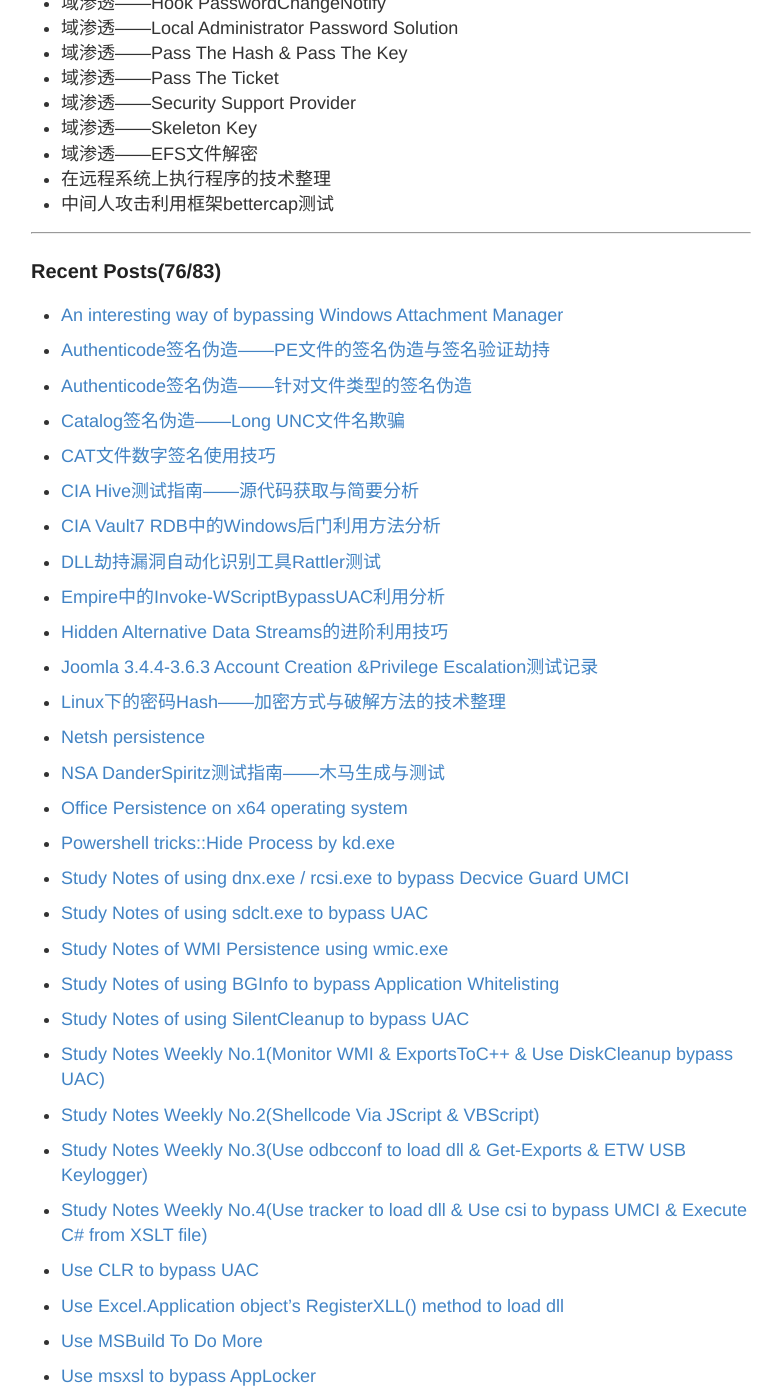
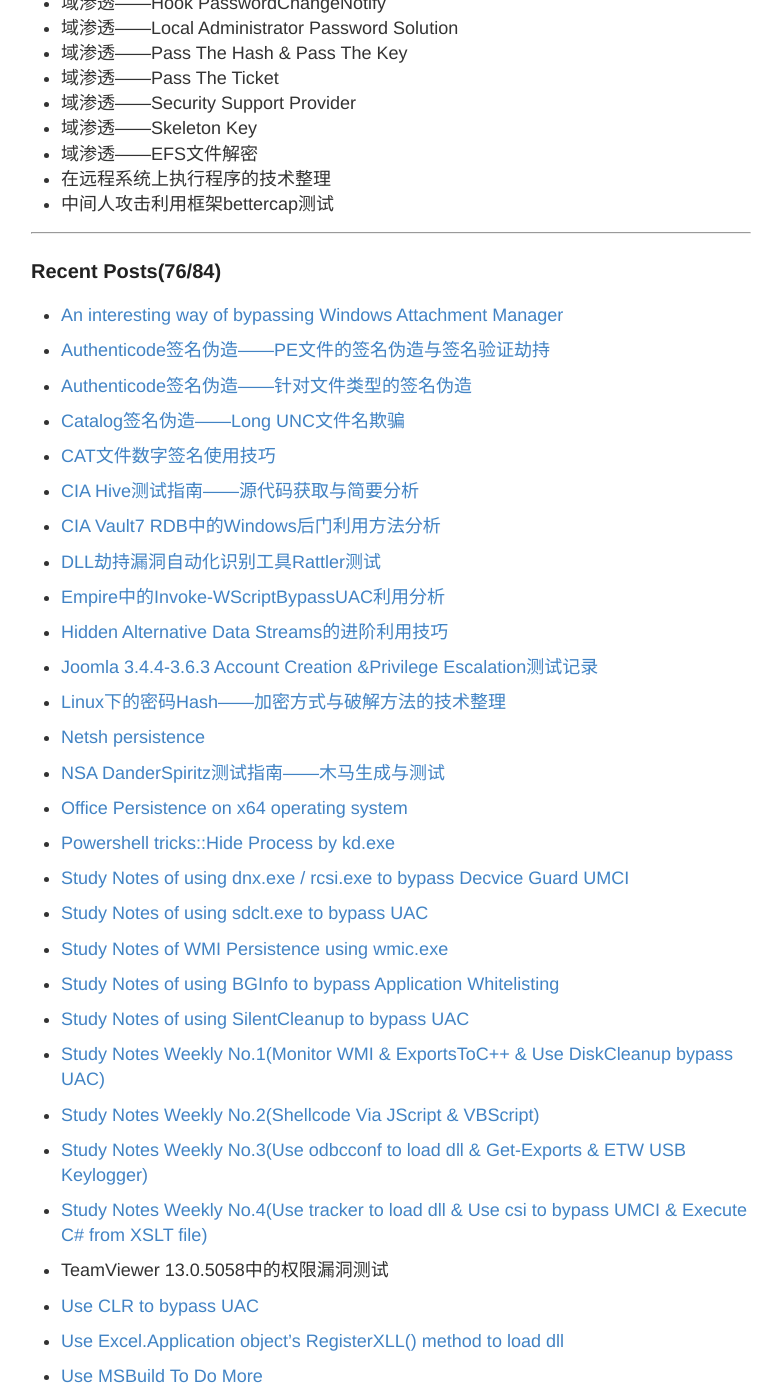
Before and after one commit to 3gstudent/backup-3gstudent.github.io, a Jekyll site: the page built from about.md, in a window 1280 px wide and 1400 px high, scrolled down 1726 px. Shown: the whole window, without its empty margins (249-1026 px from the left). Built offline with Jekyll 4.4.1, drawn with Linux system fonts in a browser that asks for light colours.

Commit message:
Update about.md

```diff
--- a/about.md
+++ b/about.md
@@ -68,7 +68,7 @@ Github:   [3gstudent](https://github.com/3gstudent)
 
 ---
 
-### Recent Posts(76/83)
+### Recent Posts(76/84)
 
 -
  [An interesting way of bypassing Windows Attachment Manager](https://3gstudent.github.io/3gstudent.github.io/An-interesting-way-of-bypassing-Windows-Attachment-Manager/)
@@ -144,6 +144,9 @@ Github:   [3gstudent](https://github.com/3gstudent)
 
 -
  [Study Notes Weekly No.4(Use tracker to load dll & Use csi to bypass UMCI & Execute C# from XSLT file)](https://3gstudent.github.io/3gstudent.github.io/Study-Notes-Weekly-No.4(Use-tracker-to-load-dll-&-Use-csi-to-bypass-UMCI-&-Execute-C-from-XSLT-file)/)
+
+-
+ TeamViewer 13.0.5058中的权限漏洞测试
 
 -
  [Use CLR to bypass UAC](https://3gstudent.github.io/3gstudent.github.io/Use-CLR-to-bypass-UAC/)
```
